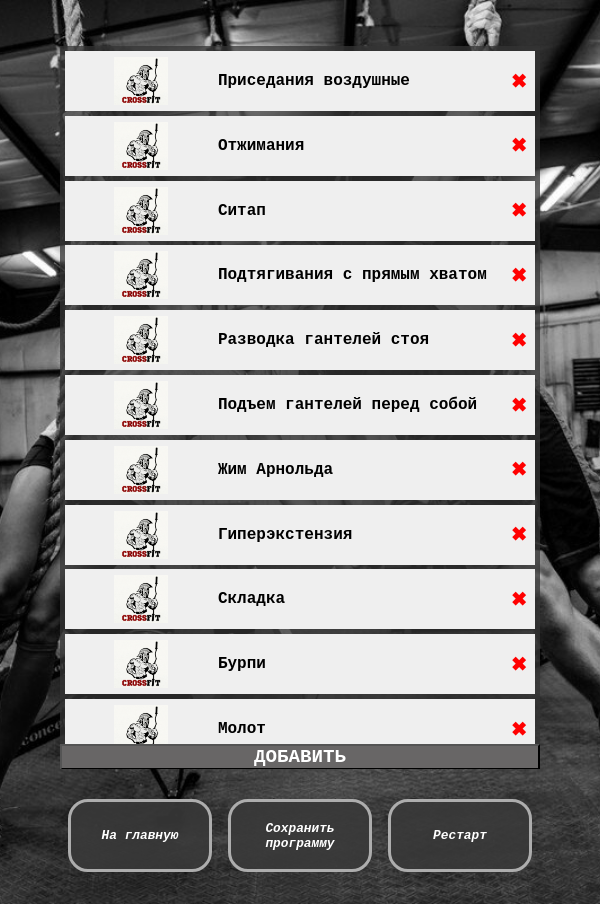
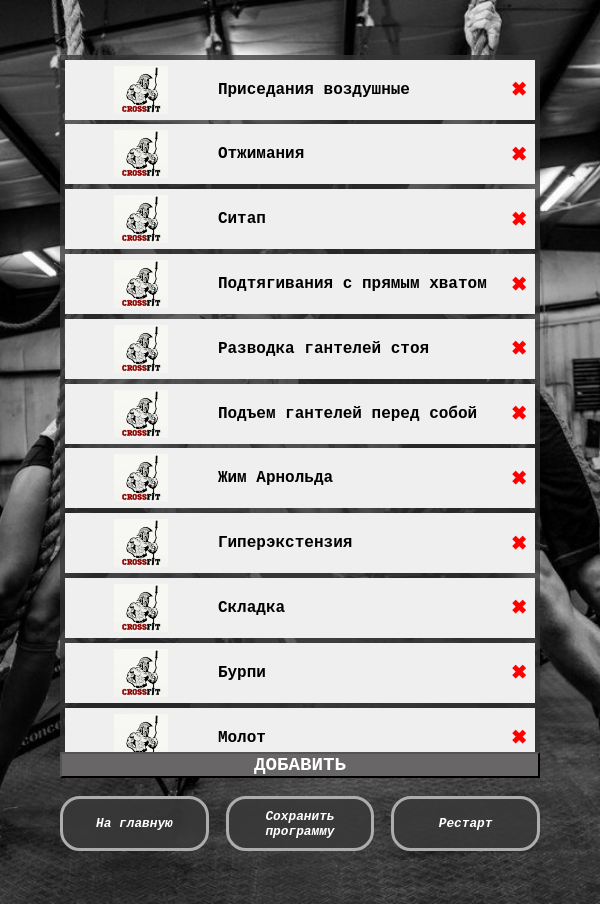
Before and after one commit to cowabangerrrrr/CrossFiit, a Flask app: page /workout in a window 600 px wide. Run offline with Flask 3, Linux system fonts and the light colour scheme; data comes from the database, SQL or seed files in the repository.

Commit message:
fix buttons

```diff
--- a/static/workout.css
+++ b/static/workout.css
@@ -14,21 +14,19 @@ body, html {
 
 .menu_container{
     display: flex;
-    width: 50%;
-    min-height: 8%;
+    width: 60%;
     margin: 2% 0;
     flex-direction: row;
     align-self: center;
-    justify-content: space-around;
+    justify-content: space-between;
 }
 
 .m_button{
-    height: 100%;
-    width: 30%;
+    width: 31%;
     background-color: #393939E5;
     font-family: 'Courier New', Courier, monospace;
     color: white;
-    font-size: 1.1em;
+    font-size: 1.7em;
     font-weight: bold;
     font-style: italic;
     border-radius: 25px;
@@ -161,8 +159,8 @@ body, html {
 }
 
 .modalMain img {
-    width: 50%;
-    max-width: 100%;
+    max-width: 40%;
+    object-fit: contain;
     display: block;
     margin: 0 auto;
 }
@@ -424,6 +422,7 @@ body, html {
         width: 70%;
         max-height: 80%;
     }
+
     .container{
         grid-template-rows: 70px;
     }
@@ -438,19 +437,16 @@ body, html {
 
     .menu_container{
         width: 70%;
-        height: 8%;
-        margin: 1%;
+        margin: 3% 0;
     }
 
-    .m_button{
-        width: 30%;
-        height: 100%;
-        font-size: 1.1em;
+    .m_button {
+        font-size: 1.3em;
         border-radius: 20px;
         border-width: 3px;
-        border-style: solid;
-        padding: 0 1%;
+        padding: 0.3em;
     }
+
     .modalMain{
         width: 80%;
     }
@@ -462,7 +458,7 @@ body, html {
     }
 }
 
-@media screen and (min-width: 330px) and (max-width: 600px)  {
+@media screen and (min-width: 340px) and (max-width: 600px)  {
     .confirmation-dialog {
         width: 260px;
     }
@@ -488,6 +484,7 @@ body, html {
         width: 80%;
         max-height: 80%;
     }
+
     .container{
         grid-template-rows: 60px;
     }
@@ -502,36 +499,37 @@ body, html {
 
     .menu_container{
         width: 80%;
-        margin-top: 5%;
     }
 
-    .m_button{
-        width: 30%;
-        min-height: 50%;
+    .m_button {
         font-size: 0.8em;
         border-radius: 20px;
         border-width: 3px;
-        border-style: solid;
-        padding: 0 1%;
+        padding: 2%;
     }
+
     .modalMain{
         width: 90%;
     }
+
     .modalMainExtra {
         width: 70%;
     }
+
     .extraExerciseButton {
         grid-template-rows: 50px;
     }
+
     .extraExerciseButton .name {
         font-size: 1.2em;
     }
+
     .name-exercise {
         font-size: 0.9em;
     }
 }
 
-@media screen and (max-width: 330px)  {
+@media screen and (max-width: 340px)  {
     #confirmation-dialog-title,
     #reboot-confirmation-dialog-title {
         height: 50px;
@@ -587,20 +585,21 @@ body, html {
         font-size: 0.8em;
     }
 
-    .menu_container{
+    .menu_container {
         display: flex;
-        width: 90%;
+        width: 70%;
+        margin: 3%;
         flex-direction: column;
     }
 
-    .m_button{
-        height: 30%;
+    .m_button {
         width: 100%;
         font-size: 0.8em;
         border-radius: 15px;
         border-width: 3px;
         border-style: solid;
         padding: 0 2%;
+        margin: 1% 0;
     }
 
     .modalMain,
```
